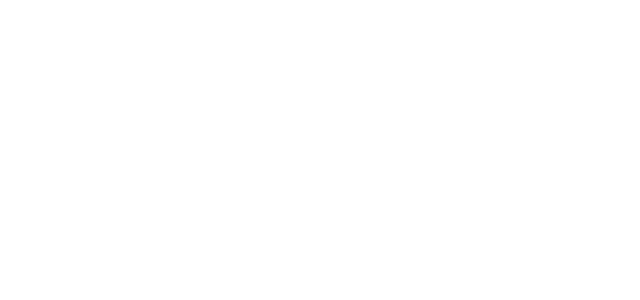
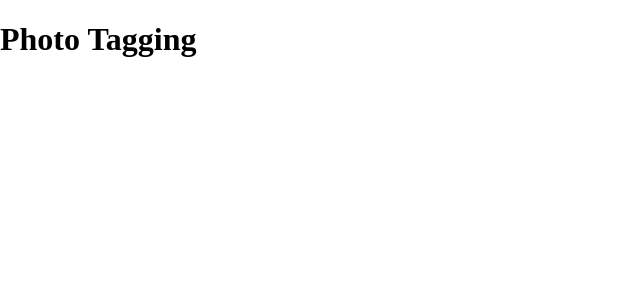
Before and after one commit to cesar-a-delacruz/photo-tagging, a React (Vite) app in the folder client/: page / in a window 1280 px wide. Shown: the top 300 px of the page, without its empty margins (0-640 px from the left). Built offline with nearby package versions, Linux system fonts and the light colour scheme.

Commit message:
feat(ui): add Default layout and title to HTML

```diff
--- a/client/index.html
+++ b/client/index.html
@@ -4,7 +4,7 @@
     <meta charset="UTF-8" />
     <meta name="viewport" content="width=device-width, initial-scale=1.0" />
     <link rel="stylesheet" href="./index.css" />
-    <title>PERN Stack Template</title>
+    <title>Photo Tagging</title>
   </head>
   <body>
     <div id="root"></div>
--- /dev/null
+++ b/client/src/layouts/Default.jsx
@@ -0,0 +1,13 @@
+import { Outlet } from "react-router-dom";
+export default function Default() {
+  return (
+    <>
+      <header>
+        <h1>Photo Tagging</h1>
+      </header>
+      <main>
+        <Outlet />
+      </main>
+    </>
+  );
+}
--- a/client/src/routes/index.jsx
+++ b/client/src/routes/index.jsx
@@ -1,11 +1,15 @@
 import { createBrowserRouter } from "react-router-dom";
 import { Navigate } from "react-router-dom";
-
+import Default from "@/layouts/Default";
 const routes = [
   {
     path: "*",
     element: <Navigate to={"/"} />,
   },
+  {
+    path: "/",
+    element: <Default />,
+  },
 ];
 
 export default createBrowserRouter(routes);
```
Also changed, not shown: 1 other file (tests, documents, lock files or other folders).
